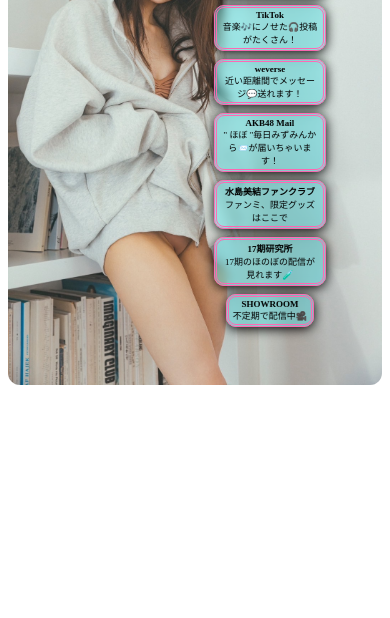
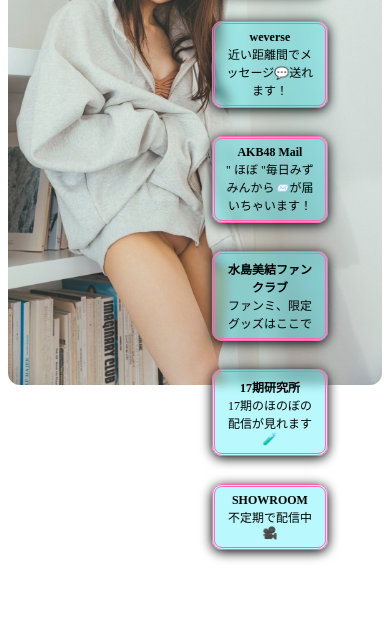
Before and after one commit to mizumin1112/mizumin, a plain HTML site: page index.html in a window 390 px wide. Shown: the part 226-844 px from the top of the page. Drawn offline with Linux system fonts and the light colour scheme.

Commit message:
すまほ３

```diff
--- a/index.html
+++ b/index.html
@@ -62,13 +62,22 @@
 @media (max-width: 768px) {
   .sns-links {
     gap: 8px;
+    display: flex;
+    flex-direction: column;
+    align-items: center;
+    justify-content: center;
   }
+
   .card {
-      font-size: 9px;
-      padding: 2px 4px;
+    font-size: 12px;
+    padding: 6px 10px;
+    width: 80%;
     max-width: 300px;
+    text-align: center;
+    margin: 10px 0;
   }
 }
+
 </style>
 </head>
 
```
Lines whose indentation alone changed are shown as unchanged.
